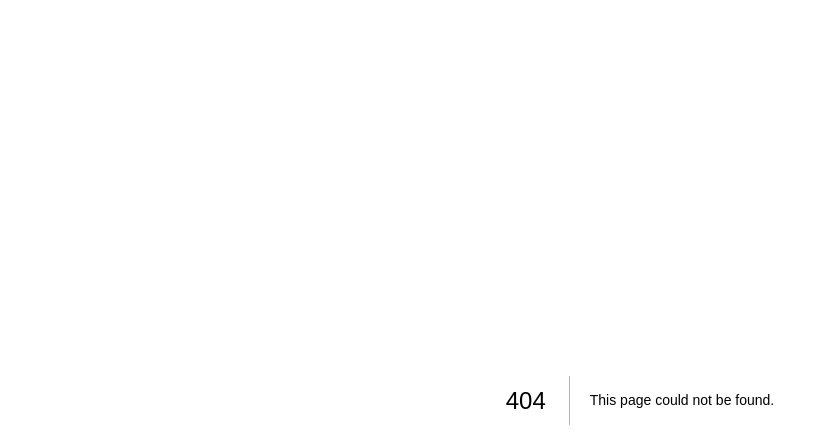
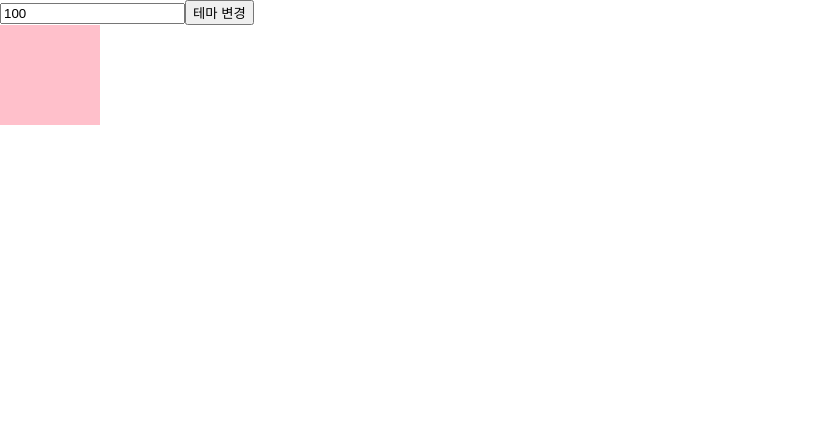
Before and after one commit to berenickt/Learn-React-Hooks, a Next.js app: page /06-useCallback/02-1 in a window 1280 px wide. Before the commit this address had no page. Shown: the top 448 px of the page, without its empty margins (0-833 px from the left). Built offline with nearby package versions, Linux system fonts and the light colour scheme.

Commit message:
ADD:06-useCallback

```diff
--- /dev/null
+++ b/pages/06-useCallback/02-1.tsx
@@ -0,0 +1,30 @@
+import { useCallback, useState } from 'react'
+import Box from './02-2-Box'
+
+export default function UseCallBackBoxPage() {
+  const [size, setSize] = useState(100)
+  const [isDark, setIsDark] = useState(false)
+
+  const onChangeInput = (e: any) => setSize(e.target.value)
+  const onClickTheme = () => setIsDark(!isDark)
+
+  /** useCallback 응용 예제
+   * theme를 바꾸는 거와 박스키우는 것은 상관없기 때문에
+   * useCallback으로 size가 변경될 때만 callback 함수 실행
+   */
+  const createBoxStyle = useCallback(() => {
+    return {
+      backgroundColor: 'pink',
+      width: `${size}px`,
+      height: `${size}px`,
+    }
+  }, [size])
+
+  return (
+    <div style={{ background: isDark ? 'black' : 'white' }}>
+      <input type="number" value={size} onChange={onChangeInput} />
+      <button onClick={onClickTheme}>테마 변경</button>
+      <Box createBoxStyle={createBoxStyle} />
+    </div>
+  )
+}
--- /dev/null
+++ b/pages/06-useCallback/02-2-Box.tsx
@@ -0,0 +1,15 @@
+import { useEffect, useState } from 'react'
+
+export default function Box({ createBoxStyle }: any) {
+  const [style, setStyle] = useState({})
+
+  /**
+   * createBoxStyle바뀔때만 스타일 변경
+   */
+  useEffect(() => {
+    console.log('🍊 박스 키우기 ')
+    setStyle(createBoxStyle())
+  }, [createBoxStyle])
+
+  return <div style={style} />
+}
```
Also changed, not shown: pages/06-useCallback/01.tsx (added, +46 -0 lines).
